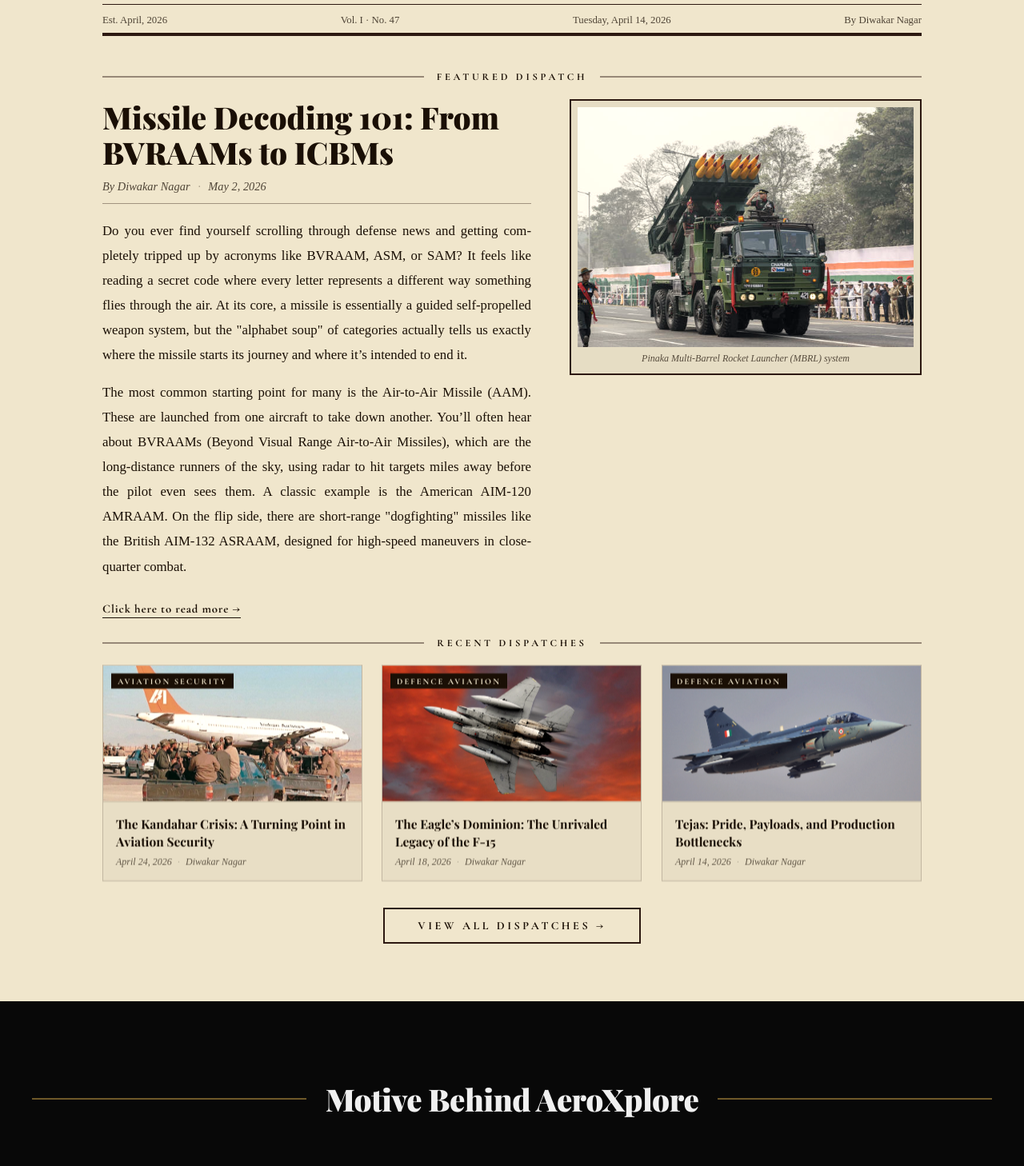
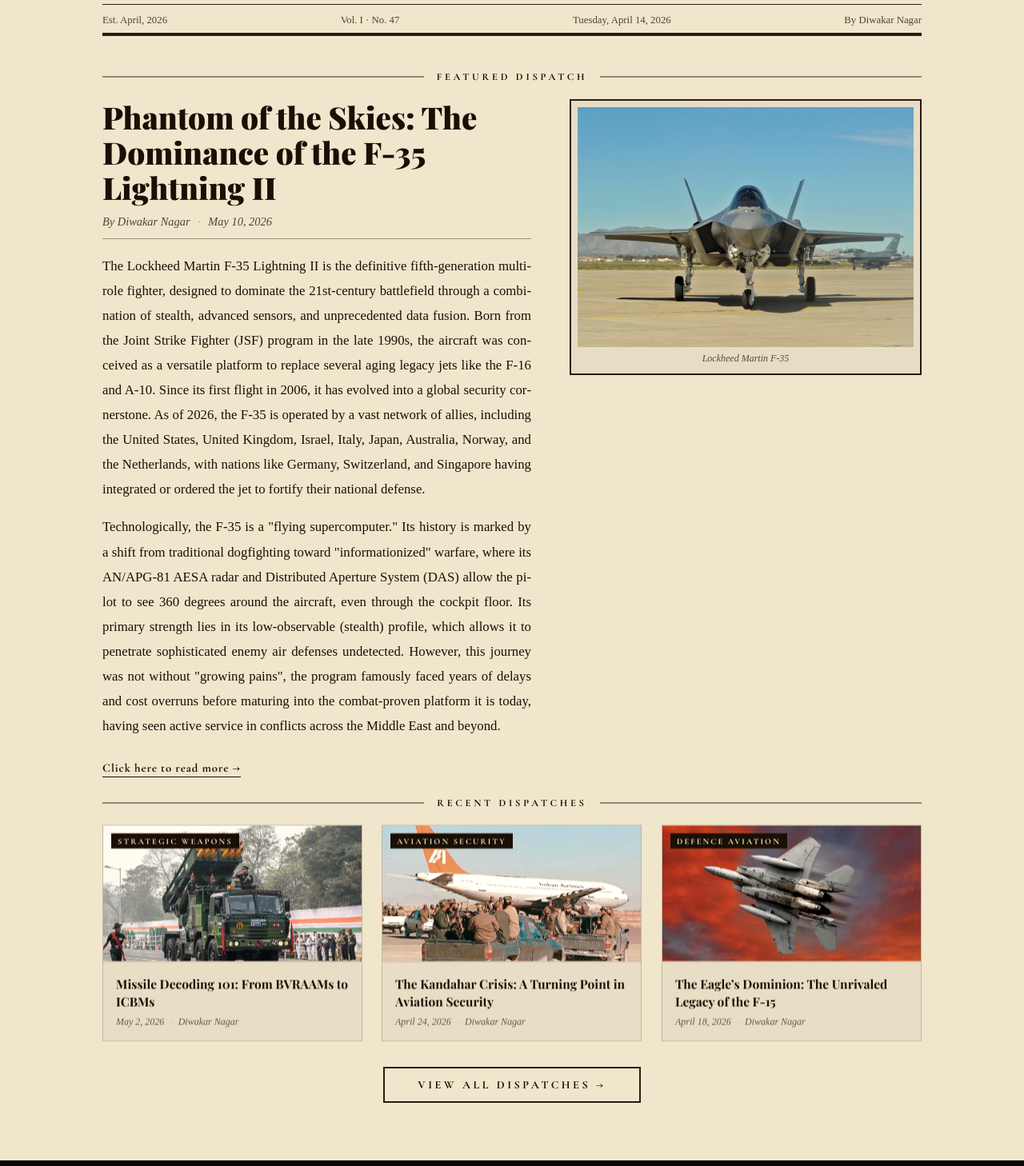
Before and after one commit to diwakar-web/AeroXplore.in, a React (Vite) app in the folder Frontend/: page / in a window 1280 px wide. Shown: the part 225-1683 px from the top of the page at 80% size. Built offline with nearby package versions, Linux system fonts and the light colour scheme; no server answers; a web font is replaced by a local one.

Commit message:
feat: implement home page with featured article, blog listings, and interactive contact/subscribe forms

```diff
--- a/Frontend/src/Pages/AllBlogs.jsx
+++ b/Frontend/src/Pages/AllBlogs.jsx
@@ -5,6 +5,14 @@
 
 // ─── Blog Data (single source of truth — keep in sync with Home.jsx) ──────────
 const allBlogPosts = [
+   {
+    id: 'f-35',
+    title: "Phantom of the Skies: The Dominance of the F-35 Lightning II",
+    date: 'May 10, 2026',
+    author: 'Diwakar Nagar',
+    image: '/images/f-35.jpg',
+    category: 'Defence Aviation',
+  },
   {
     id: 'missile',
     title: "Missile Decoding 101: From BVRAAMs to ICBMs",
--- a/Frontend/src/Pages/BlogPost.jsx
+++ b/Frontend/src/Pages/BlogPost.jsx
@@ -4,6 +4,21 @@
 import useScrollReveal from '../hooks/useScrollReveal';
 
 const postData = {
+  'f-35': {
+    title: "Phantom of the Skies: The Dominance of the F-35 Lightning II",
+    date: 'May 10, 2026',
+    author: 'Diwakar Nagar',
+    category: 'Defence Aviation',
+    image: '/images/f-35.jpg',
+    thought: "The true measure of a man is not where he stands in moments of comfort and convenience, but where he stands at times of challenge and controversy.",
+    content: [
+    "The Lockheed Martin F-35 Lightning II is the definitive fifth-generation multirole fighter, designed to dominate the 21st-century battlefield through a combination of stealth, advanced sensors, and unprecedented data fusion. Born from the Joint Strike Fighter (JSF) program in the late 1990s, the aircraft was conceived as a versatile platform to replace several aging legacy jets like the F-16 and A-10. Since its first flight in 2006, it has evolved into a global security cornerstone. As of 2026, the F-35 is operated by a vast network of allies, including the United States, United Kingdom, Israel, Italy, Japan, Australia, Norway, and the Netherlands, with nations like Germany, Switzerland, and Singapore having integrated or ordered the jet to fortify their national defense.",
+    "Technologically, the F-35 is a \"flying supercomputer.\" Its history is marked by a shift from traditional dogfighting toward \"informationized\" warfare, where its AN/APG-81 AESA radar and Distributed Aperture System (DAS) allow the pilot to see 360 degrees around the aircraft, even through the cockpit floor. Its primary strength lies in its low-observable (stealth) profile, which allows it to penetrate sophisticated enemy air defenses undetected. However, this journey was not without \"growing pains\", the program famously faced years of delays and cost overruns before maturing into the combat-proven platform it is today, having seen active service in conflicts across the Middle East and beyond.",
+    "One of the jet's most versatile features is its payload capability. In its \"Stealth Mode\", it carries weapons internally to maintain a clean radar signature, typically holding two air-to-air missiles (like the AIM-120 AMRAAM) and two 2,000-pound guided bombs (such as the GBU-31 JDAM). For missions where stealth is less critical, it can enter \"Beast Mode\", utilizing external pylons to carry up to 18,000 lbs (8,160 kg) of total ordnance. Its arsenal is diverse, ranging from air-to-ground missiles and laser-guided bombs to specialized payloads like the B61-12 nuclear bomb, making it a vital deterrent in strategic defense.",
+    "The future of the Lightning II is defined by the Block 4 upgrade and Technology Refresh 3 (TR-3). These modifications act as a massive \"brain transplant\" for the aircraft, increasing its onboard processing power by 25 times and its memory capacity significantly. These upgrades will enable the F-35 to act as a \"quarterback of the sky\", controlling teams of autonomous drones known as Collaborative Combat Aircraft (CCAs). Future mods also include improved electronic warfare suites and the ability to integrate next-generation long-range precision weapons, ensuring the jet stays ahead of evolving cyber and kinetic threats.",
+    "In the global arena, the F-35 faces competition from other high-tech platforms, though few match its integrated sensor ecosystem. Its primary rivals include the Russian Sukhoi Su-57 and the Chinese Chengdu J-20, both of which claim stealth capabilities. In the export market, it also competes with European 4.5-generation jets like the Eurofighter Typhoon and the Dassault Rafale. However, the F-35’s unique advantage remains its interoperability; because so many allied nations fly the same jet, they can share data in real-time on the battlefield, creating a unified and nearly impenetrable digital wall that no other single fighter can currently replicate."
+    ]
+  },
   'missile': {
     title: "Missile Decoding 101: From BVRAAMs to ICBMs",
     date: 'May 2, 2026',
--- a/Frontend/src/Pages/Home.jsx
+++ b/Frontend/src/Pages/Home.jsx
@@ -5,16 +5,24 @@
 import logo from '../assets/logo.png';
 
 const featuredPost = {
-  id: 'missile',
-  title: "Missile Decoding 101: From BVRAAMs to ICBMs",
-  date: 'May 2, 2026',
+  id: 'f-35',
+  title: "Phantom of the Skies: The Dominance of the F-35 Lightning II",
+  date: 'May 10, 2026',
   author: 'Diwakar Nagar',
-  caption: 'Pinaka Multi-Barrel Rocket Launcher (MBRL) system',
-  para1:`Do you ever find yourself scrolling through defense news and getting completely tripped up by acronyms like BVRAAM, ASM, or SAM? It feels like reading a secret code where every letter represents a different way something flies through the air. At its core, a missile is essentially a guided self-propelled weapon system, but the \"alphabet soup\" of categories actually tells us exactly where the missile starts its journey and where it’s intended to end it.`,
-  para2:`The most common starting point for many is the Air-to-Air Missile (AAM). These are launched from one aircraft to take down another. You’ll often hear about BVRAAMs (Beyond Visual Range Air-to-Air Missiles), which are the long-distance runners of the sky, using radar to hit targets miles away before the pilot even sees them. A classic example is the American AIM-120 AMRAAM. On the flip side, there are short-range \"dogfighting\" missiles like the British AIM-132 ASRAAM, designed for high-speed maneuvers in close-quarter combat.`
+  caption: 'Lockheed Martin F-35',
+  para1: `The Lockheed Martin F-35 Lightning II is the definitive fifth-generation multirole fighter, designed to dominate the 21st-century battlefield through a combination of stealth, advanced sensors, and unprecedented data fusion. Born from the Joint Strike Fighter (JSF) program in the late 1990s, the aircraft was conceived as a versatile platform to replace several aging legacy jets like the F-16 and A-10. Since its first flight in 2006, it has evolved into a global security cornerstone. As of 2026, the F-35 is operated by a vast network of allies, including the United States, United Kingdom, Israel, Italy, Japan, Australia, Norway, and the Netherlands, with nations like Germany, Switzerland, and Singapore having integrated or ordered the jet to fortify their national defense.`,
+  para2: `Technologically, the F-35 is a \"flying supercomputer.\" Its history is marked by a shift from traditional dogfighting toward \"informationized\" warfare, where its AN/APG-81 AESA radar and Distributed Aperture System (DAS) allow the pilot to see 360 degrees around the aircraft, even through the cockpit floor. Its primary strength lies in its low-observable (stealth) profile, which allows it to penetrate sophisticated enemy air defenses undetected. However, this journey was not without \"growing pains\", the program famously faced years of delays and cost overruns before maturing into the combat-proven platform it is today, having seen active service in conflicts across the Middle East and beyond.`
 };
 
 const blogPosts = [
+  {
+    id: 'missile',
+    title: "Missile Decoding 101: From BVRAAMs to ICBMs",
+    date: 'May 2, 2026',
+    author: 'Diwakar Nagar',
+    image: '/images/missile.jpg',
+    category: 'Strategic Weapons'
+  },
   {
     id: 'ic-814',
     title: "The Kandahar Crisis: A Turning Point in Aviation Security",
@@ -31,15 +39,6 @@
     image: '/images/f-15.jpg',
     category: 'Defence Aviation',
   },
-  {
-    id: 'tejas_1',
-    title: 'Tejas: Pride, Payloads, and Production Bottlenecks',
-    date: 'April 14, 2026',
-    author: 'Diwakar Nagar',
-    image: '/images/tejas.jpg',
-    category: 'Defence Aviation',
-  },
-
 
 ];
 
@@ -162,7 +161,7 @@
               <div className="featured-right" data-reveal="fade-right" style={{ '--reveal-delay': '0.3s' }}>
                 <div className="featured-photo-frame">
                   <img
-                    src="/images/missile.jpg"
+                    src="/images/f-35.jpg"
                     alt="Featured Article"
                     className="featured-photo"
                   />
```
Also changed, not shown: Frontend/public/images/f-35.jpg (added).
